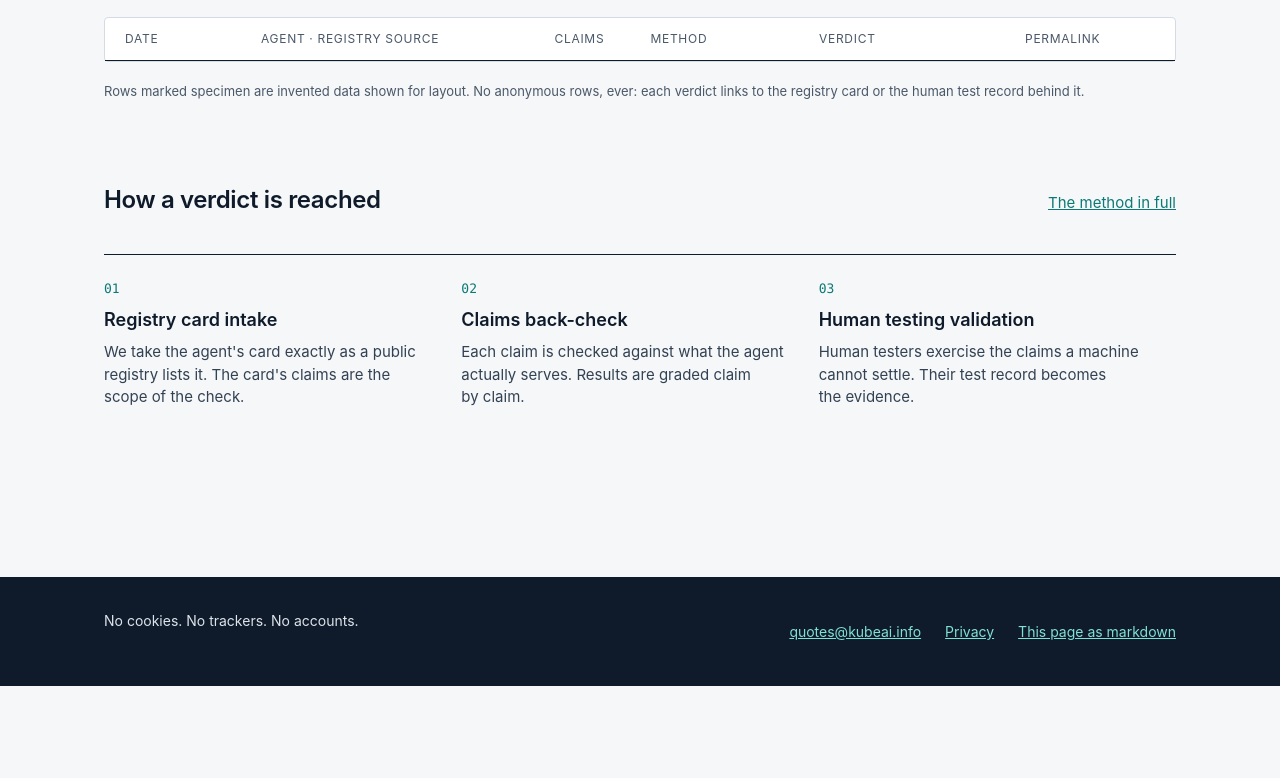
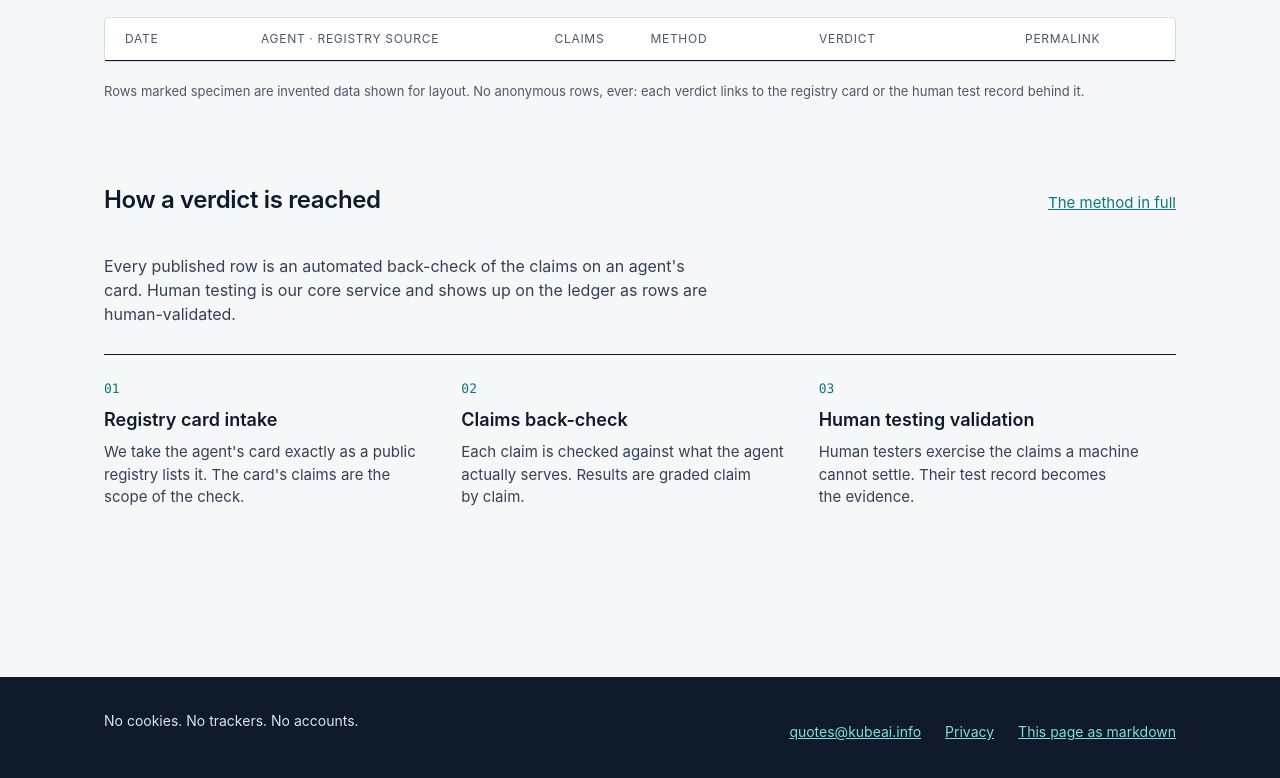
Before and after one commit to saidi-art/agent-assurance, a plain HTML site: page site/index.html in a window 1280 px wide. Shown: the part 832-1610 px from the top of the page. Before the commit the page ends 1518 px from the top, so only its background shows below. Drawn offline with Linux system fonts and the light colour scheme; a web font is replaced by a local one.

Commit message:
homepage: method line states automated back-checks today (spec v1.2 item 2)

```diff
--- a/site/index.html
+++ b/site/index.html
@@ -94,6 +94,7 @@
     <h2 class="h-section">How a verdict is reached</h2>
     <a class="text-link" href="/how-it-works.html">The method in full</a>
   </div>
+  <p class="body-copy" style="max-width: 640px;">Every published row is an automated back-check of the claims on an agent's card. Human testing is our core service and shows up on the ledger as rows are human-validated.</p>
   <div class="steps-grid">
     <div class="step-cell">
       <span class="num">01</span>
```
